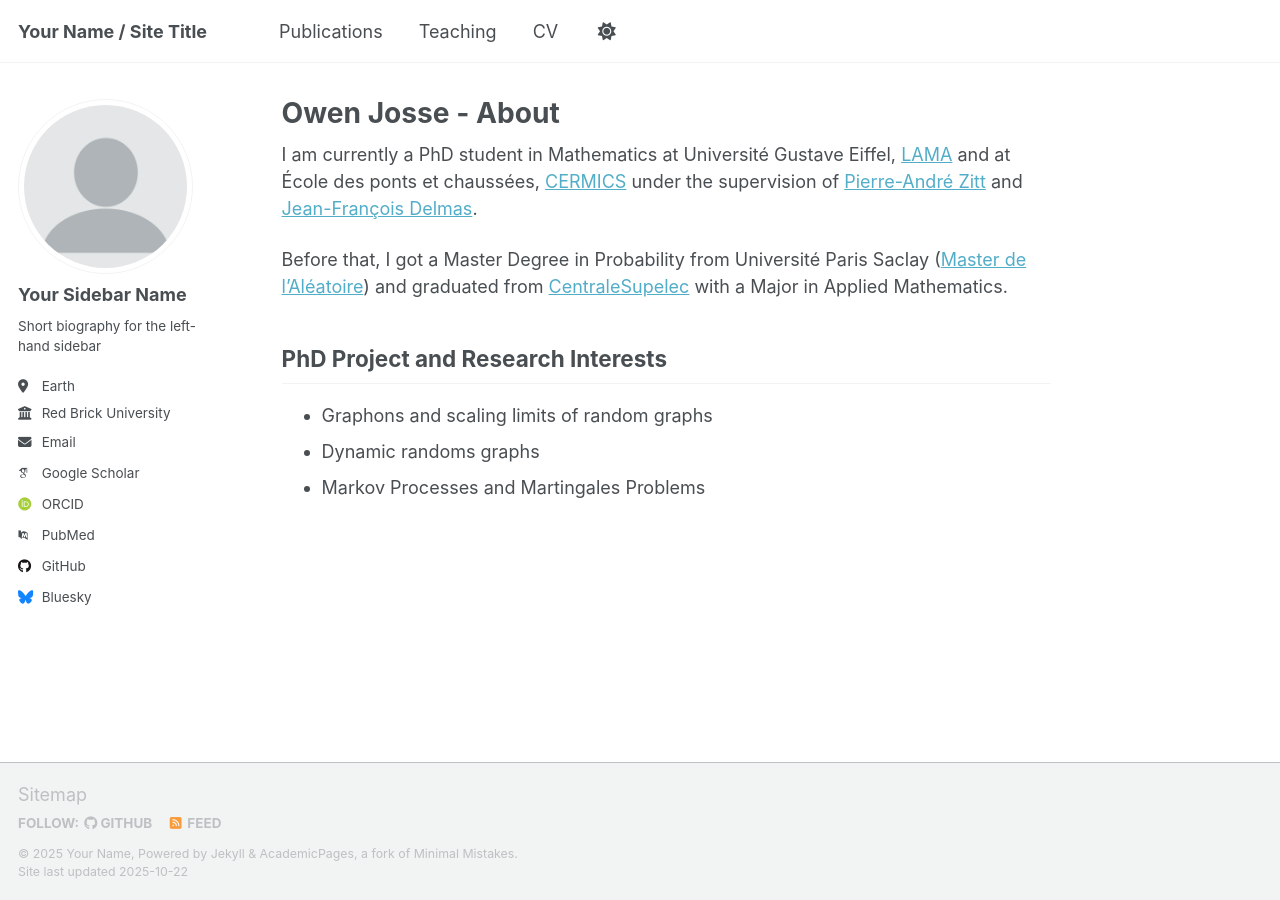
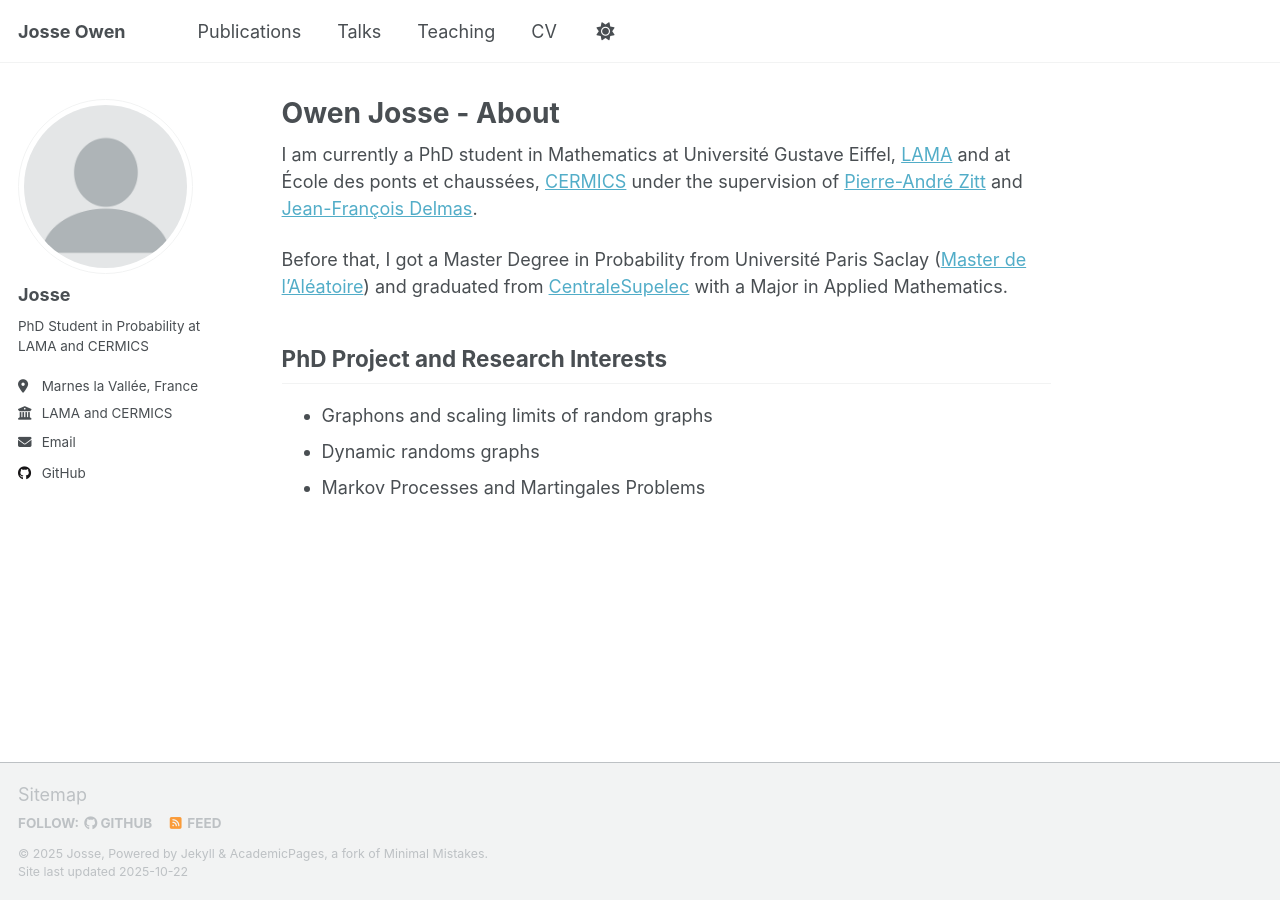
Before and after one commit to owenjosse/owenjosse.github.io, a Jekyll site: the page built from _pages/about.md, in a window 1280 px wide. Built offline with Jekyll 4.4.1, drawn with Linux system fonts in a browser that asks for light colours; some web fonts are replaced; a script that is not in the unit is left out.

Commit message:
change_info_principale

```diff
--- a/_config.yml
+++ b/_config.yml
@@ -9,14 +9,14 @@
 # Basic Site Settings
 locale                   : "en-US"
 site_theme               : "default" # Currently available options are "default", "air"
-title                    : "Your Name / Site Title"
+title                    : "Josse Owen"
 title_separator          : "-"
-name                     : &name "Your Name"
-description              : &description "Your Name's academic portfolio"   # Update this with a general description of your site, this is the default if not overridden by a page
-url                      : https://academicpages.github.io # The base hostname & protocol for your site e.g. "https://[your GitHub username].github.io",
+name                     : &name "Josse"
+description              : &description "Josse Owen's academic portfolio"   # Update this with a general description of your site, this is the default if not overridden by a page
+url                      : https://owenjosse.github.io # The base hostname & protocol for your site e.g. "https://[your GitHub username].github.io",
                                                            # or if you already have some other page hosted on Github then use "https://[your GitHub username].github.io/[Your Repo Name]"
 baseurl                  : "" # the subpath of your site, e.g. "/blog"
-repository               : "academicpages/academicpages.github.io"
+repository               : "owenjosse/owenjosse.github.io"
 
 # Site Author - The following control what appear as part of the author content on the side bar.
 #               If a field is blank the icon and link will not appear, otherwise it will be shown.
@@ -24,23 +24,23 @@ repository               : "academicpages/academicpages.github.io"
 author:
   # Biographic information
   avatar           : "profile.png"
-  name             : "Your Sidebar Name"
+  name             : "Josse"
   pronouns         : # example: "she/her"
-  bio              : "Short biography for the left-hand sidebar"
-  location         : "Earth"
-  employer         : "Red Brick University"
+  bio              : "PhD Student in Probability at LAMA and CERMICS"
+  location         : "Marnes la Vallée, France"
+  employer         : "LAMA and CERMICS"
   uri              : # URL
-  email            : "none@example.org"
+  email            : "owen.josse@enpc.fr"
 
   # Academic websites
   academia         : # URL
   arxiv            : # URL - Update with the correct link to your profile
-  googlescholar    : "https://scholar.google.com/citations?user=PS_CX0AAAAAJ"
+  googlescholar    : # URL
   inspire-hep      : # URL
   impactstory      : # URL
-  orcid            : "https://orcid.org/yourorcidurl"
+  orcid            : # URL
   semantic         : # URL
-  pubmed           : "https://www.ncbi.nlm.nih.gov/pubmed/?term=john+snow"
+  pubmed           : # URL
   researchgate     : # URL
   scopus           : # URL
 
@@ -48,13 +48,13 @@ author:
   bitbucket        : # Username - Update with your username on the site
   codepen          : # Username
   dribbble         : # Username
-  github           : "academicpages"
+  github           : "owenjosse"
   kaggle           : # Username
   stackoverflow    : # User number or user number and name (i.e., use "1" or "1/jeff-atwood")
 
   # Social media
   artstation       : # Username
-  bluesky          : "bsky.app" # Replace this with you Bluesky username
+  bluesky          : # Replace this with you Bluesky username
   facebook         : # Username
   flickr           : # Username
   foursquare       : # Username
--- a/_data/navigation.yml
+++ b/_data/navigation.yml
@@ -11,8 +11,8 @@ main:
   - title: "Publications"
     url: /publications/
 
-  #- title: "Talks"
-  #  url: /talks/
+  - title: "Talks"
+    url: /talks/
 
   - title: "Teaching"
     url: /teaching/
```
Also changed, not shown: _data/authors.yml (+8 -11 lines).
